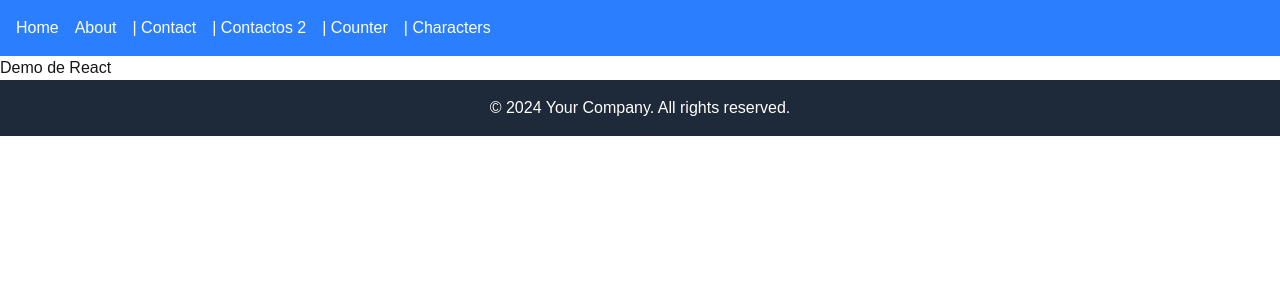
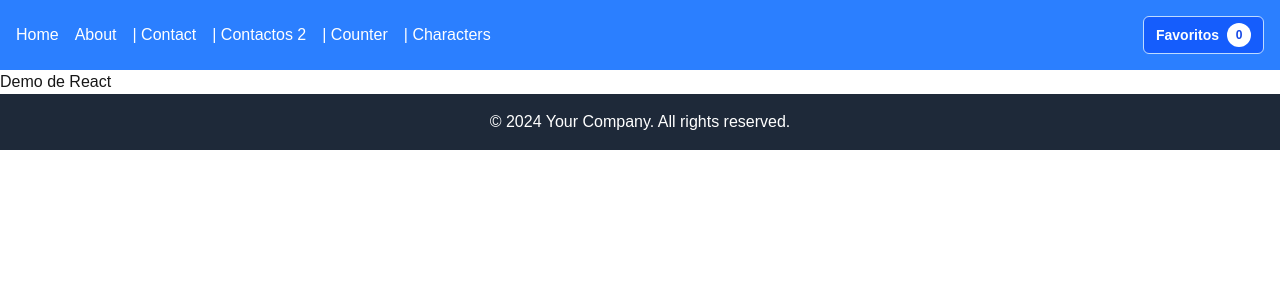
Before and after one commit to 4GeeksAcademy/latam-react-next-modelo, a Next.js app in the folder demo/: page / in a window 1280 px wide. Shown: the top 300 px of the page. Built offline with nearby package versions, Linux system fonts and the light colour scheme.

Commit message:
class4: contexto

```diff
--- a/demo/app/characters/page.tsx
+++ b/demo/app/characters/page.tsx
@@ -1,9 +1,17 @@
 "use client"
 
 import { useEffect, useState } from "react";
+import { useFavorites } from "@/context/FavoritesContext";
+
+type Character = {
+	name: string;
+	homeworld: string;
+	url?: string;
+};
 
 export default function Characters() {
-	const [ characters, setCharacters] = useState([])
+	const [ characters, setCharacters] = useState<Character[]>([])
+	const { favorites, addFavorite, removeFavorite } = useFavorites();
 	// Comentario
 
 	const getCharacters = async () => {
@@ -45,20 +53,58 @@ export default function Characters() {
 
 				<div className="grid grid-cols-1 gap-6 sm:grid-cols-3 xl:grid-cols-5">
 
-					{characters.map((item, index) =>
-						<article className="overflow-hidden rounded-2xl border border-slate-700 bg-slate-900 shadow-lg">
+					{characters.map((item, index) => {
+						const favoriteId = item.url ?? `${item.name}-${index}`;
+						const image = `https://starwars.chocobar.net/img/characters/${index + 1}.jpg`;
+						const isFavorite = favorites.some((favorite) => favorite.id === favoriteId);
+
+						return (
+						<article key={favoriteId} className="overflow-hidden rounded-2xl border border-slate-700 bg-slate-900 shadow-lg">
 							<img
-								src={`https://starwars.chocobar.net/img/characters/${index + 1}.jpg`}
+								src={image}
 								alt={item.name}
 								className="h-[70%] w-full object-cover"
 							/>
 							<div className="p-5">
-								<h1 className="text-xl font-semibold">{item.name}</h1>
+								<div className="flex items-start justify-between gap-3">
+									<h1 className="text-xl font-semibold">{item.name}</h1>
+									<button
+										type="button"
+										onClick={() =>
+											isFavorite
+												? removeFavorite(favoriteId)
+												: addFavorite({
+													id: favoriteId,
+													name: item.name,
+													homeworld: item.homeworld,
+													image,
+												})
+										}
+										aria-label={isFavorite ? `Quitar ${item.name} de favoritos` : `Agregar ${item.name} a favoritos`}
+										className="rounded p-1 transition hover:bg-slate-700"
+									>
+										<svg
+											xmlns="http://www.w3.org/2000/svg"
+											viewBox="0 0 24 24"
+											fill={isFavorite ? "#ef4444" : "none"}
+											stroke="#ef4444"
+											strokeWidth="1.8"
+											className="h-6 w-6"
+										>
+											<path
+												strokeLinecap="round"
+												strokeLinejoin="round"
+												d="M11.998 21S4.5 15.606 4.5 9.75a4.5 4.5 0 018.1-2.694L12 7.875l-.6-.819A4.5 4.5 0 0119.5 9.75C19.5 15.606 11.998 21 11.998 21z"
+											/>
+										</svg>
+									</button>
+								</div>
 								<p className="text-xl font-semibold">Habitat {item.homeworld}</p>
 
 							</div>
 						</article>
-					)}
+						);
+					})}
 
           {/* Card con info del personaje */}
 {/*
--- a/demo/app/layout.tsx
+++ b/demo/app/layout.tsx
@@ -3,6 +3,7 @@ import { Geist, Geist_Mono } from "next/font/google";
 import "./globals.css";
 import { Navbar } from "@/components/Navbar";
 import Footer from "@/components/Footer";
+import Providers from "./providers";
 
 
 const geistSans = Geist({
@@ -31,9 +32,11 @@ export default function RootLayout({
       className={`${geistSans.variable} ${geistMono.variable} h-full antialiased`}
     >
       <body className="min-h-full flex flex-col">
-        <Navbar />
-        {children}
-        <Footer />
+        <Providers>
+          <Navbar />
+          {children}
+          <Footer />
+        </Providers>
       </body>
     </html>
   );
--- /dev/null
+++ b/demo/app/providers.tsx
@@ -0,0 +1,7 @@
+"use client";
+
+import { FavoritesProvider } from "@/context/FavoritesContext";
+
+export default function Providers({ children }: { children: React.ReactNode }) {
+  return <FavoritesProvider>{children}</FavoritesProvider>;
+}
--- /dev/null
+++ b/demo/components/BtnFavorites.jsx
@@ -0,0 +1,64 @@
+"use client";
+
+import { useState } from "react";
+import { useFavorites } from "@/context/FavoritesContext";
+
+export default function BtnFavorites() {
+  const [open, setOpen] = useState(false);
+  const { favorites, removeFavorite } = useFavorites();
+
+  return (
+    <div className="relative">
+      <button
+        type="button"
+        onClick={() => setOpen((prev) => !prev)}
+        className="relative flex items-center rounded-md border border-blue-200 bg-blue-600 px-3 py-1.5 text-sm font-semibold text-white transition hover:bg-blue-700"
+      >
+        Favoritos
+        <span className="ml-2 inline-flex h-6 min-w-6 items-center justify-center rounded-full bg-white px-2 text-xs font-bold text-blue-700">
+          {favorites.length}
+        </span>
+      </button>
+
+      {open && (
+        <div className="absolute right-0 z-20 mt-2 w-72 rounded-lg border border-slate-200 bg-white p-3 text-slate-800 shadow-xl">
+          <h3 className="mb-2 text-sm font-bold text-slate-900">Lista de favoritos</h3>
+
+          {favorites.length === 0 ? (
+            <p className="text-sm text-slate-500">Aun no tienes favoritos.</p>
+          ) : (
+            <ul className="space-y-2">
+              {favorites.map((favorite) => (
+                <li
+                  key={favorite.id}
+                  className="flex items-center justify-between gap-2 rounded-md bg-slate-50 px-2 py-1.5"
+                >
+                  <span className="truncate text-sm font-medium">{favorite.name}</span>
+                  <button
+                    type="button"
+                    onClick={() => removeFavorite(favorite.id)}
+                    aria-label={`Eliminar ${favorite.name} de favoritos`}
+                    className="rounded p-1 text-red-600 transition hover:bg-red-100"
+                  >
+                    <svg
+                      xmlns="http://www.w3.org/2000/svg"
+                      viewBox="0 0 24 24"
+                      fill="currentColor"
+                      className="h-4 w-4"
+                    >
+                      <path
+                        fillRule="evenodd"
+                        d="M9 3a1 1 0 00-1 1v1H5a1 1 0 100 2h.293l.853 12.79A2 2 0 008.142 22h7.716a2 2 0 001.996-2.21L18.707 7H19a1 1 0 100-2h-3V4a1 1 0 00-1-1H9zm2 2h2v1h-2V5zm-1 5a1 1 0 012 0v7a1 1 0 11-2 0v-7zm4 0a1 1 0 112 0v7a1 1 0 11-2 0v-7z"
+                        clipRule="evenodd"
+                      />
+                    </svg>
+                  </button>
+                </li>
+              ))}
+            </ul>
+          )}
+        </div>
+      )}
+    </div>
+  );
+}
--- a/demo/components/Navbar.jsx
+++ b/demo/components/Navbar.jsx
@@ -1,5 +1,8 @@
+"use client";
+
 import React from 'react';
 import Link from 'next/link';
+import BtnFavorites from '@/components/BtnFavorites';
 
 // 1. Crear la función con el nombre del Componente
 // 1.1 Exportando la función
@@ -9,8 +12,8 @@ export const Navbar = () => {
   // 3. Retornar el JSX (un solo elemento HTML)
   return (
     <div>
-      <nav className="bg-blue-500 text-white p-4">
-        <ul className="flex space-x-4">
+      <nav className="flex items-center justify-between bg-blue-500 p-4 text-white">
+        <ul className="flex flex-wrap items-center gap-4">
           <li>
             <Link href="/" className="hover:underline">
               Home
@@ -42,6 +45,8 @@ export const Navbar = () => {
             </Link>
           </li>
         </ul>
+
+        <BtnFavorites />
       </nav>
     </div>
   )
--- /dev/null
+++ b/demo/context/FavoritesContext.tsx
@@ -0,0 +1,51 @@
+"use client";
+
+import { createContext, useContext, useMemo, useState } from "react";
+
+export type FavoriteItem = {
+  id: string;
+  name: string;
+  homeworld: string;
+  image: string;
+};
+
+type FavoritesContextType = {
+  favorites: FavoriteItem[];
+  addFavorite: (item: FavoriteItem) => void;
+  removeFavorite: (id: string) => void;
+};
+
+const FavoritesContext = createContext<FavoritesContextType | undefined>(undefined);
+
+export function FavoritesProvider({ children }: { children: React.ReactNode }) {
+  const [favorites, setFavorites] = useState<FavoriteItem[]>([]);
+
+  const addFavorite = (item: FavoriteItem) => {
+    setFavorites((prev) => {
+      const exists = prev.some((favorite) => favorite.id === item.id);
+      if (exists) return prev;
+      return [...prev, item];
+    });
+  };
+
+  const removeFavorite = (id: string) => {
+    setFavorites((prev) => prev.filter((favorite) => favorite.id !== id));
+  };
+
+  const value = useMemo(
+    () => ({ favorites, addFavorite, removeFavorite }),
+    [favorites]
+  );
+
+  return (
+    <FavoritesContext.Provider value={value}>{children}</FavoritesContext.Provider>
+  );
+}
+
+export function useFavorites() {
+  const context = useContext(FavoritesContext);
+  if (!context) {
+    throw new Error("useFavorites must be used within FavoritesProvider");
+  }
+  return context;
+}
--- /dev/null
+++ b/demo/specs/favorites.md
@@ -0,0 +1,19 @@
+Funcionalidad Favoritos
+
+- Contexto
+  - Utilizando useContext() crea un array 'favorites' y asígnele un array vacío
+  - Crea la función addFavorite() para agregar un elemento a ese array
+  - Crea la función removeFavorite() para eliminar un elemento de ese array
+- componente: BtnFavorites
+  - Crea un componente BtnFavorites del tipo boton-dropdown para:
+    - Mostrar un listado de 'favorites' y un botón con icono para borrar (trash)
+  - Cree un evento onClick para removeFavorite() en el botón "trash"
+  - Muestra un badge con el largo de la lista 'favorites'
+  - Agrega el el componente en el NavBar
+  - limite de visualizacion de 5 elemento, si son más muestra un scrool
+- componente: Characters (ya existe)
+  - Agrega un boton con icono de corazon
+  - Si el elemento está en 'favorites'
+    - Icono con relleno full y onClick ejecuta removeFavorite()
+  - Si el elemento no está en 'favorites'
+    - Icono con sin rrelleno y onClick ejecuta addFavorite()
```
